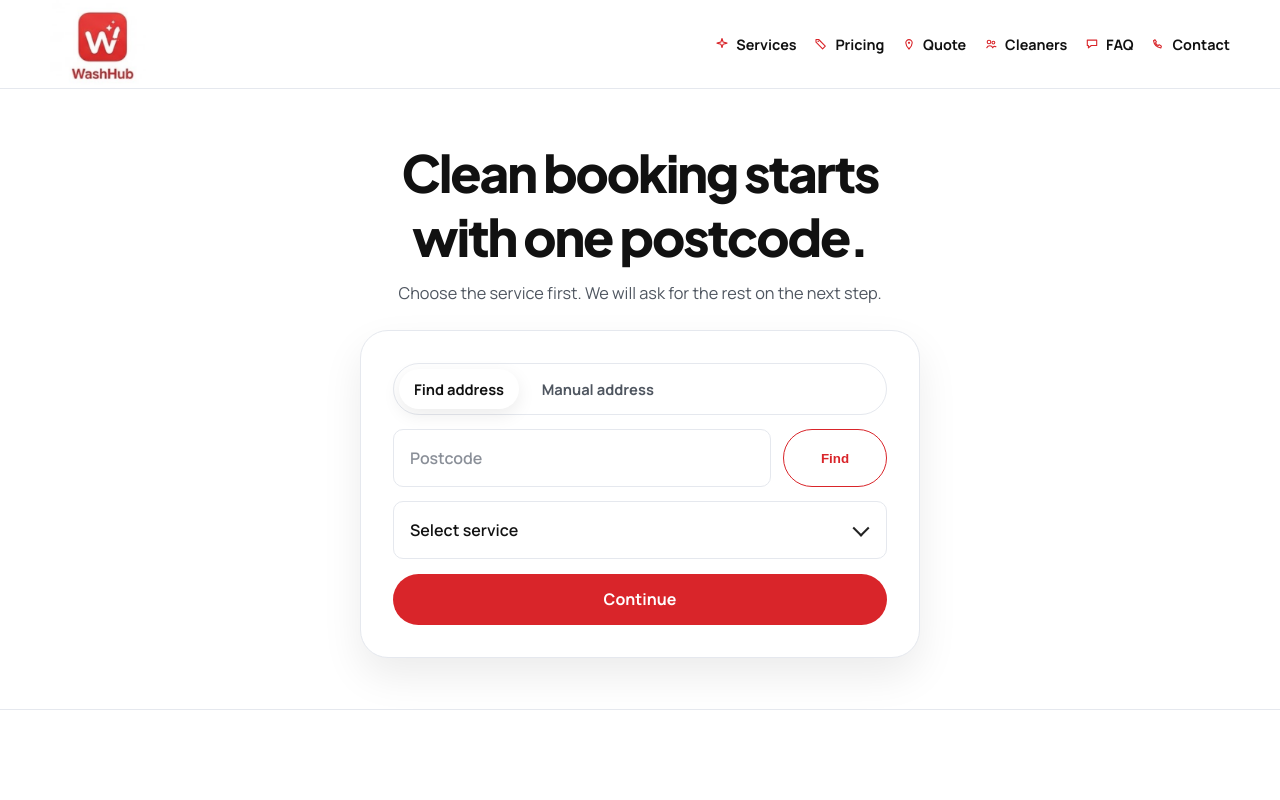
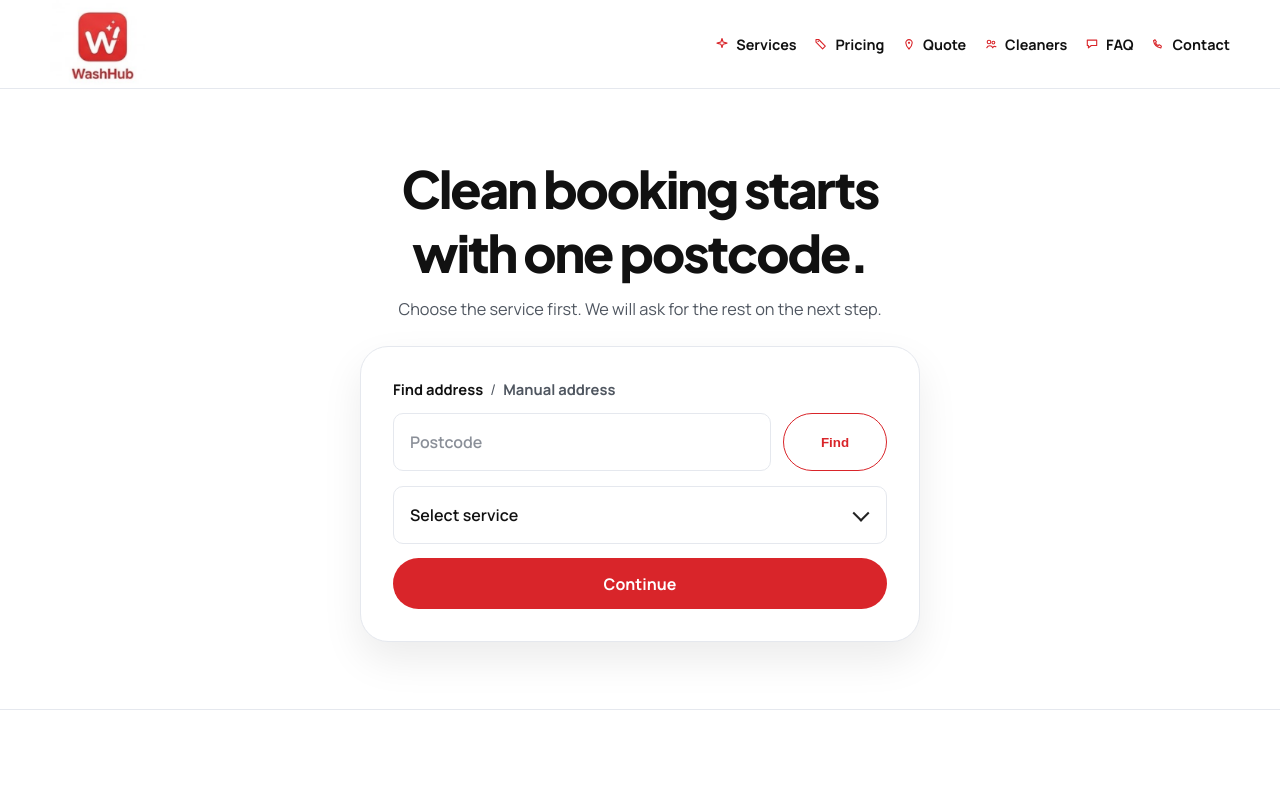
Before and after one commit to martinmsh1025-sketch/AreaSorted, a Next.js app: page / in a window 1280 px wide. Shown: the top 800 px of the page. Built offline with nearby package versions, Linux system fonts and the light colour scheme.

Commit message:
Simplify homepage address mode switch

```diff
--- a/src/app/(marketing)/page.tsx
+++ b/src/app/(marketing)/page.tsx
@@ -95,17 +95,18 @@ export default function HomePage() {
             event.preventDefault();
           }}
         >
-          <div className="hero-minimal-tabs" role="tablist" aria-label="Address entry method">
+          <div className="hero-minimal-mode-switch" aria-label="Address entry method">
             <button
               type="button"
-              className={`hero-minimal-tab ${entryMode === "lookup" ? "hero-minimal-tab-active" : ""}`}
+              className={`hero-minimal-mode-link ${entryMode === "lookup" ? "hero-minimal-mode-link-active" : ""}`}
               onClick={() => setEntryMode("lookup")}
             >
               Find address
             </button>
+            <span className="hero-minimal-mode-separator">/</span>
             <button
               type="button"
-              className={`hero-minimal-tab ${entryMode === "manual" ? "hero-minimal-tab-active" : ""}`}
+              className={`hero-minimal-mode-link ${entryMode === "manual" ? "hero-minimal-mode-link-active" : ""}`}
               onClick={() => setEntryMode("manual")}
             >
               Manual address
--- a/src/app/globals.css
+++ b/src/app/globals.css
@@ -232,32 +232,29 @@ img {
   line-height: 1.6;
 }
 
-.hero-minimal-tabs {
+.hero-minimal-mode-switch {
   display: inline-flex;
+  align-items: center;
   gap: 0.45rem;
-  padding: 0.3rem;
-  border: 1px solid var(--color-border);
-  border-radius: 999px;
-  background: #fff;
+  font-size: 0.92rem;
 }
 
-.hero-minimal-tab {
-  min-height: 40px;
-  padding: 0.55rem 0.95rem;
+.hero-minimal-mode-link {
+  padding: 0;
   border: 0;
-  border-radius: 999px;
   background: transparent;
   color: var(--color-text-muted);
   font: inherit;
-  font-size: 0.92rem;
   font-weight: 700;
   cursor: pointer;
 }
 
-.hero-minimal-tab-active {
-  background: #fff;
+.hero-minimal-mode-link-active {
   color: var(--color-text);
-  box-shadow: 0 6px 18px rgba(17, 17, 17, 0.08);
+}
+
+.hero-minimal-mode-separator {
+  color: var(--color-text-muted);
 }
 
 .hero-minimal-search-row {
```
